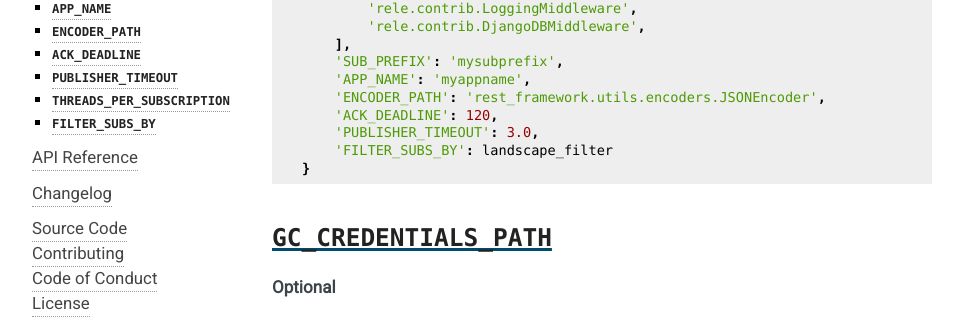
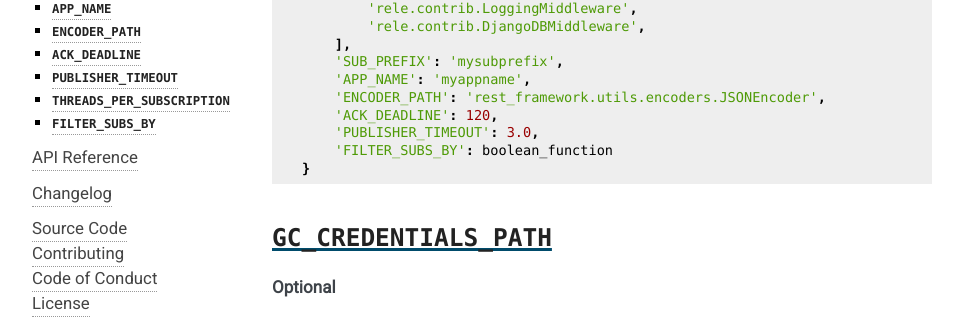
Before and after one commit to mercadona/rele, a Sphinx documentation site: the page built from docs/settings.rst, in a window 1280 px wide and 900 px high, scrolled down 515 px. Shown: the part 118-437 px from the top of the window, without its empty margins (148-1111 px from the left). Built offline with Sphinx 7.4.7, drawn with Linux system fonts in a browser that asks for light colours; the version number could not be read and is left out.

Commit message:
renamed example function

```diff
--- a/docs/settings.rst
+++ b/docs/settings.rst
@@ -29,7 +29,7 @@ Example::
         'ENCODER_PATH': 'rest_framework.utils.encoders.JSONEncoder',
         'ACK_DEADLINE': 120,
         'PUBLISHER_TIMEOUT': 3.0,
-        'FILTER_SUBS_BY': landscape_filter
+        'FILTER_SUBS_BY': boolean_function
     }
 
 
```
